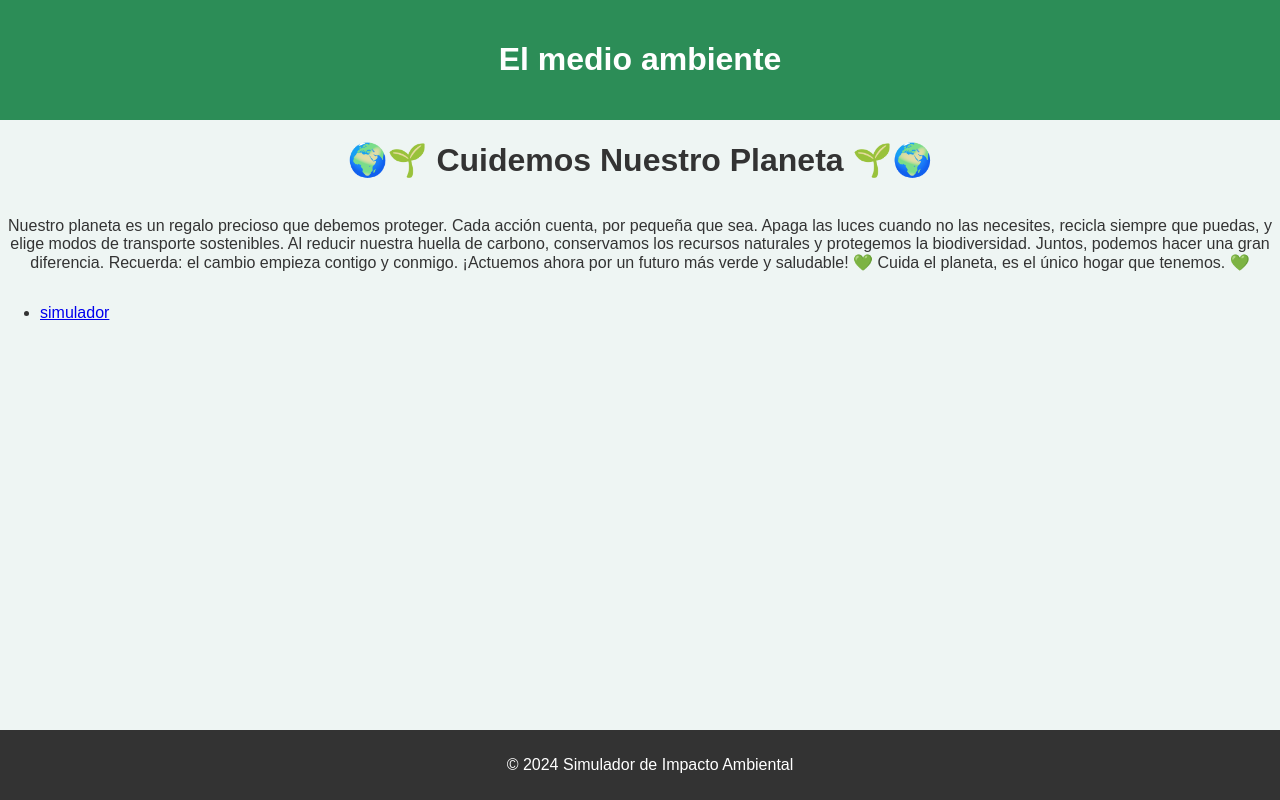
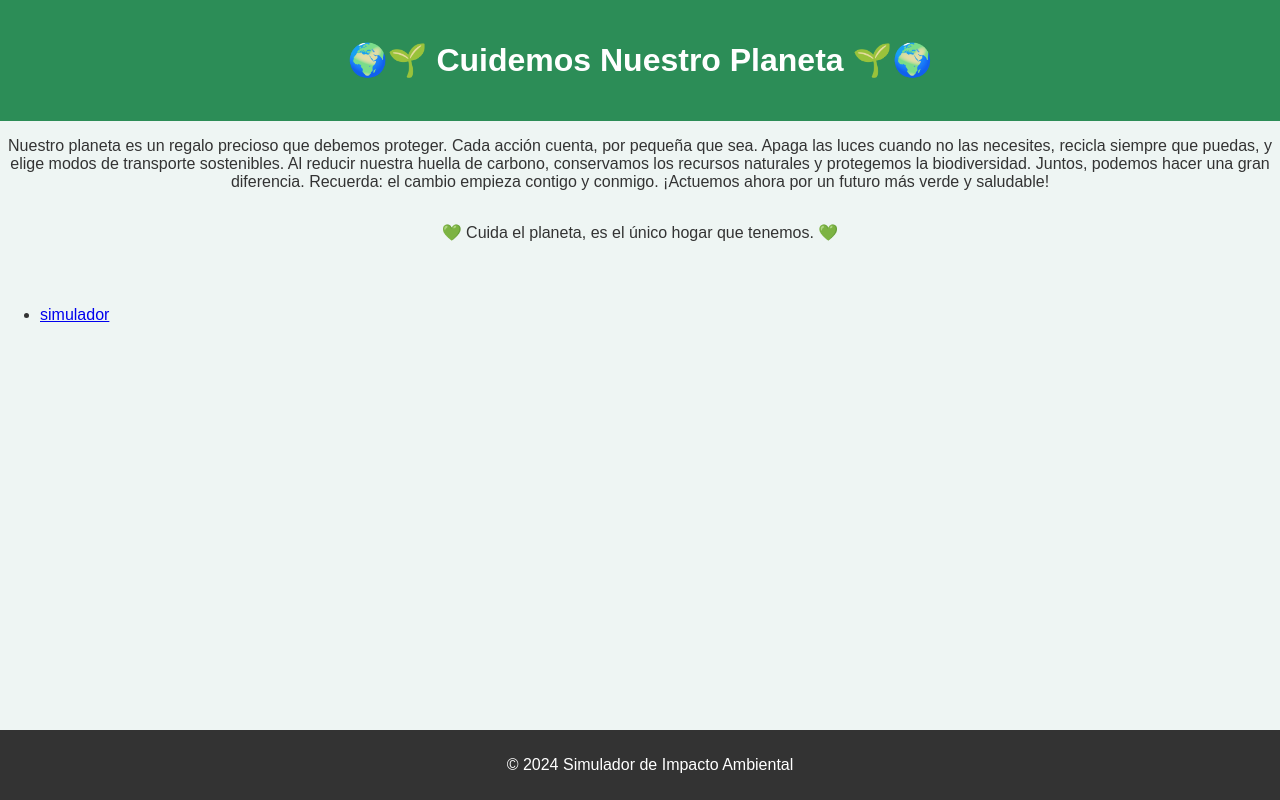
Before and after one commit to 16JuanHermoza/simulador, a plain HTML site: page pagina_de_inicio.html in a window 1280 px wide. Drawn offline with Linux system fonts and the light colour scheme.

Commit message:
modified

```diff
--- a/pagina_de_inicio.html
+++ b/pagina_de_inicio.html
@@ -8,14 +8,14 @@
 </head>
 <body>
     <header>
-    <h1>El medio ambiente</h1>
+    <h1>🌍🌱 Cuidemos Nuestro Planeta 🌱🌍</h1>
     </header>
-    <h1>🌍🌱 Cuidemos Nuestro Planeta 🌱🌍</h1>
     <p>
         Nuestro planeta es un regalo precioso que debemos proteger. Cada acción cuenta, por pequeña que sea. Apaga las luces cuando no las necesites, recicla siempre que puedas, y elige modos de transporte sostenibles.
         Al reducir nuestra huella de carbono, conservamos los recursos naturales y protegemos la biodiversidad. Juntos, podemos hacer una gran diferencia. Recuerda: el cambio empieza contigo y conmigo.
         ¡Actuemos ahora por un futuro más verde y saludable!
-        💚 Cuida el planeta, es el único hogar que tenemos. 💚
+        <p>💚 Cuida el planeta, es el único hogar que tenemos. 💚</p>
+
     </p>
     <ul>
         <li><a href="index.html">simulador </a></li>
```
